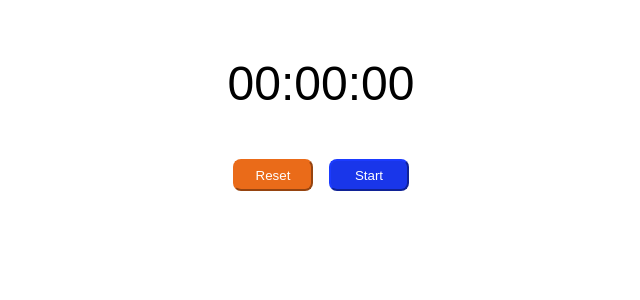
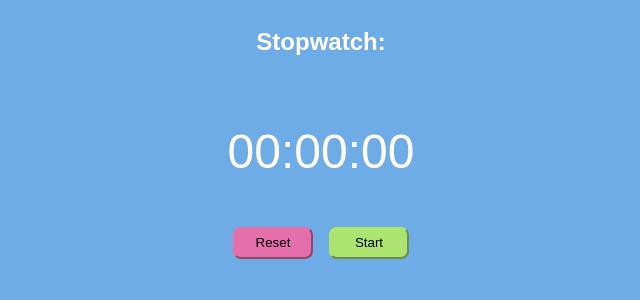
Before and after one commit to Shopify/eng-intern-assessment-react, a React app: page / in a window 1280 px wide. Shown: the top 300 px of the page, without its empty margins (319-959 px from the left). Built offline with nearby package versions, Linux system fonts and the light colour scheme.

Commit message:
final styling changes

```diff
--- a/src/App.tsx
+++ b/src/App.tsx
@@ -56,6 +56,7 @@ export default function App() {
 
   return (
     <div className="stopwatch-container">
+      <h1>Stopwatch:</h1>
       <StopWatch timeInTenMillis={time} />
       <StopWatchButton
         isRunning={isRunning}
--- a/src/StopWatch.tsx
+++ b/src/StopWatch.tsx
@@ -6,5 +6,9 @@ type StopWatchProps = {
 };
 
 export default function StopWatch({ timeInTenMillis }: StopWatchProps) {
-  return <p className="stopwatch-display">{formattedTime(timeInTenMillis)}</p>;
+  return (
+    <div>
+      <p className="stopwatch-display">{formattedTime(timeInTenMillis)}</p>
+    </div>
+  );
 }
--- a/src/styles.css
+++ b/src/styles.css
@@ -1,3 +1,7 @@
+body {
+  background-color: #6fabe5;
+  color: white;
+}
 .stopwatch-container {
   display: flex;
   flex-direction: column;
@@ -19,17 +23,16 @@
   width: 5rem;
   margin: 0 0.5rem;
   cursor: pointer;
-  color: white;
 }
 
 .button-container .start-button {
-  background-color: #1936ea;
-  border-color: #1936ea;
+  background-color: #abe56f;
+  border-color: #abe56f;
 }
 
 .button-container .reset-button {
-  background-color: #ea6b19;
-  border-color: #ea6b19;
+  background-color: #e56fab;
+  border-color: #e56fab;
 }
 
 .stopwatch-display {
```
